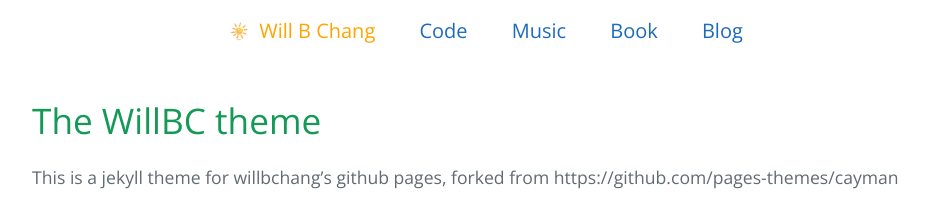
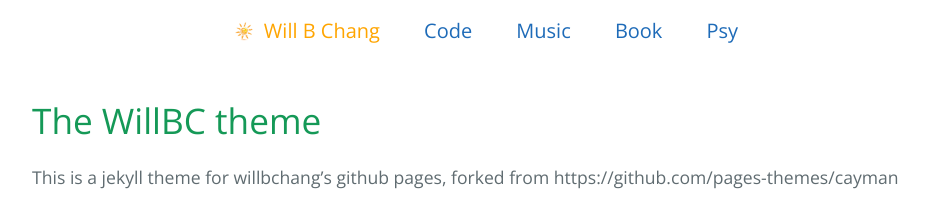
Before and after one commit to willbchang/jekyll-theme-willbc, a Jekyll site: the page built from README.md, in a window 1280 px wide. Shown: the top 212 px of the page, without its empty margins (144-1073 px from the left). Built offline with Jekyll 4.4.1, drawn with Linux system fonts in a browser that asks for light colours; our own code applies the rules of GitHub Pages for plain Markdown files.

Commit message:
ui: replace blog with psy

```diff
--- a/_layouts/default.html
+++ b/_layouts/default.html
@@ -16,7 +16,7 @@
         <li><a href="https://code.willbc.cn">Code</a></li>
         <li><a href="https://music.willbc.cn">Music</a></li>
         <li><a href="https://book.willbc.cn">Book</a></li>
-        <li><a href="https://blog.willbc.cn">Blog</a></li>
+        <li><a href="https://psy.willbc.cn">Psy</a></li>
       </ul>
     </nav>
     <main id="content" class="main-content" role="main">
```
